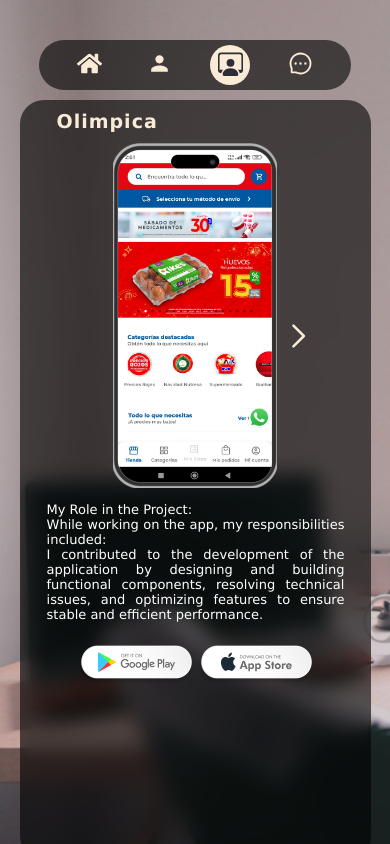
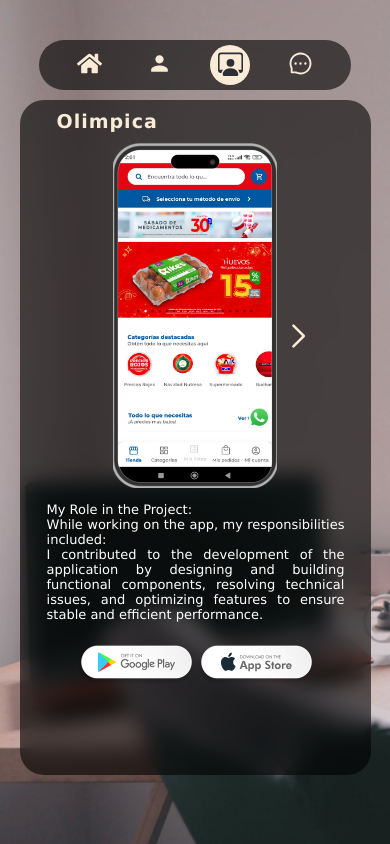
Before and after one commit to CesarRincon/portafolio, a React (Create React App) app: page / in a window 390 px wide. Both pictures are taken after a click on the item 230 px from the left and 65 px from the top of the page. Built offline with nearby package versions, Linux system fonts and the light colour scheme.

Commit message:
fix heigth

```diff
--- a/src/components/Contact/Contact.module.css
+++ b/src/components/Contact/Contact.module.css
@@ -150,7 +150,6 @@
     justify-content: center;
     align-items: center;
     width: 90vw;
-    height: 90vh;
   }
   .imageContent {
     display: none;
--- a/src/components/Projects/Projects.module.css
+++ b/src/components/Projects/Projects.module.css
@@ -103,7 +103,6 @@
 @media (max-width: 600px) {
   .container {
     width: 90vw;
-    height: 90vh;
   }
   .content {
     flex-wrap: wrap;
```
